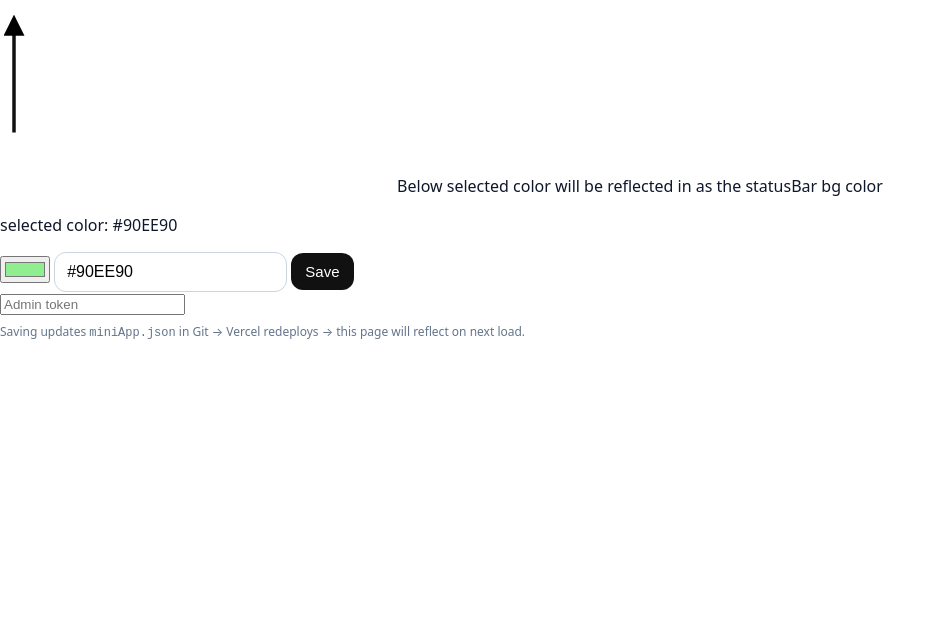
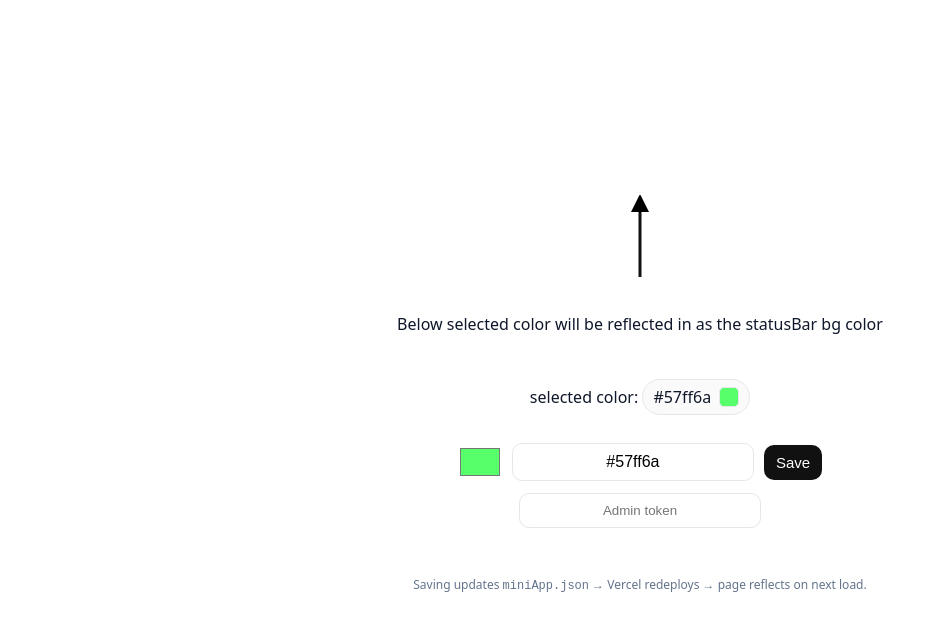
Before and after one commit to shahidAbbas/miniappjson, a plain HTML site: page index.html in a window 1280 px wide. Shown: the whole page, without its empty margins (0-946 px from the left). Drawn offline with Linux system fonts and the light colour scheme.

Commit message:
body index.html

```diff
--- a/index.html
+++ b/index.html
@@ -89,89 +89,79 @@
     </style>
   </head>
 <body>
-  <main class="wrap">
-    <!-- Arrow -->
-    <svg class="pointer" viewBox="0 0 24 110" aria-hidden="true">
+<section class="wrap" style="
+  min-height:100dvh;display:grid;align-content:center;justify-items:center;gap:12px;
+  padding:calc(env(safe-area-inset-top,0px)+8px) 16px 16px;font-family:system-ui">
+  <!-- arrow -->
+  <svg width="26" height="90" viewBox="0 0 24 90" aria-hidden="true" style="display:block;margin:0 auto;color:#111">
     <defs><marker id="arrowhead" markerWidth="6" markerHeight="6" refX="3" refY="3" orient="auto">
       <polygon points="0 0, 6 3, 0 6"></polygon>
     </marker></defs>
-      <line x1="12" y1="100" x2="12" y2="8" stroke="currentColor" stroke-width="3" marker-end="url(#arrowhead)"></line>
+    <line x1="12" y1="82" x2="12" y2="8" stroke="currentColor" stroke-width="3" marker-end="url(#arrowhead)"></line>
   </svg>
 
-    <!-- Required copy (as you wrote it) -->
-    <p class="caption">Below selected color will be reflected in as the statusBar bg color</p>
+  <p style="text-align:center">Below selected color will be reflected in as the statusBar bg color</p>
 
-    <!-- Selected color line -->
-    <p class="selected-line">
+  <p style="text-align:center">
     selected color:
-      <span class="chip">
-        <span id="selText">#90EE90</span>
-        <span id="selSwatch" class="swatch" style="background:#90EE90;"></span>
+    <span style="display:inline-flex;align-items:center;gap:8px;padding:6px 10px;border:1px solid #e5e7eb;border-radius:999px;background:#fafafa;">
+      <span id="selText">#57ff6a</span>
+      <span id="selSwatch" style="width:18px;height:18px;border-radius:5px;border:1px solid #e5e7eb;background:#57ff6a"></span>
     </span>
   </p>
 
-    <!-- Compact controls: color, token, save -->
-    <div class="controls" role="group" aria-label="Color controls">
-      <input id="colorHex" type="color" value="#90EE90" aria-label="Color picker">
-      <input id="colorText" type="text" value="#90EE90" placeholder="#RRGGBB" aria-label="Color hex">
-      <button id="saveBtn" type="button">Save</button>
+  <div style="display:flex;gap:10px;align-items:center;justify-content:center;width:100%;max-width:420px;">
+    <input id="colorHex" type="color" value="#57ff6a" style="width:44px;height:36px;border:none;background:transparent;padding:0">
+    <input id="colorText" type="text" value="#57ff6a" placeholder="#RRGGBB"
+           style="flex:0 1 220px;padding:9px 10px;border:1px solid #e5e7eb;border-radius:10px;text-align:center">
+    <button id="saveBtn" type="button" style="padding:9px 12px;border-radius:10px;background:#111;color:#fff;border:0;">Save</button>
   </div>
 
-    <!-- Optional admin token (kept small to avoid scroll). Remove if you secure elsewhere. -->
-    <div class="controls" style="grid-template-columns: 1fr;" aria-label="Admin token">
-      <input id="adminToken" type="password" placeholder="Admin token" autocomplete="off">
+  <div style="display:flex;justify-content:center">
+    <input id="adminToken" type="password" placeholder="Admin token" autocomplete="off"
+           style="width:220px;padding:9px 10px;border:1px solid #e5e7eb;border-radius:10px;text-align:center">
   </div>
 
-    <div class="msg" id="saveMsg"></div>
-    <p class="hint">Saving updates <code>miniApp.json</code> in Git &rarr; Vercel redeploys &rarr; this page will reflect on next load.</p>
-  </main>
+  <div id="saveMsg" style="font-size:12px;color:#64748b;min-height:1em;text-align:center"></div>
+  <p style="font-size:12px;color:#64748b;text-align:center">
+    Saving updates <code>miniApp.json</code> → Vercel redeploys → page reflects on next load.
+  </p>
+</section>
 
 <script>
-    // Minimal UI logic (does NOT touch <meta name="theme-color">)
+  // Read current from miniApp.json so UI matches deployed config
   const hex  = document.getElementById('colorHex');
   const txt  = document.getElementById('colorText');
   const sw   = document.getElementById('selSwatch');
   const stxt = document.getElementById('selText');
-    const btn  = document.getElementById('saveBtn');
+  const msg  = document.getElementById('saveMsg');
   const tok  = document.getElementById('adminToken');
-    const msg  = document.getElementById('saveMsg');
+  function setLocal(c){ stxt.textContent=c; sw.style.background=c; }
+  hex.addEventListener('input', ()=>{ txt.value=hex.value; setLocal(hex.value); });
+  txt.addEventListener('input', ()=>{ setLocal(txt.value.trim()); });
 
-    function setLocal(c) {
-      stxt.textContent = c;
-      sw.style.background = c;
-    }
-    hex.addEventListener('input', () => { txt.value = hex.value; setLocal(hex.value); });
-    txt.addEventListener('input', () => { setLocal(txt.value.trim()); });
-
-    // Load current from miniApp.json so UI matches deployed config
   (async () => {
     try {
       const res = await fetch('/miniApp.json?ts=' + Date.now());
       const cfg = await res.json();
-        const c = cfg.statusBarBgColor || '#90EE90';
-        hex.value = /^#([0-9a-f]{3}|[0-9a-f]{6}|[0-9a-f]{8})$/i.test(c) ? c : '#90EE90';
-        txt.value = c;
-        setLocal(c);
+      const c = cfg?.statusBar?.theme?.light?.backgroundColor || '#57ff6a';
+      hex.value = /^#([0-9a-f]{3}|[0-9a-f]{6}|[0-9a-f]{8})$/i.test(c) ? c : '#57ff6a';
+      txt.value = c; setLocal(c);
     } catch {}
   })();
 
-    btn.addEventListener('click', async () => {
+  document.getElementById('saveBtn').addEventListener('click', async () => {
     const color = txt.value.trim();
     msg.textContent = 'Saving…';
     try {
-        const r = await fetch('/api/set-color', {
-          method: 'POST',
-          headers: {
-            'Content-Type': 'application/json',
-            'Authorization': 'Bearer ' + tok.value
-          },
+      const r = await fetch('/api/set-statusbar-color', {
+        method:'POST',
+        headers:{ 'Content-Type':'application/json', 'Authorization':'Bearer ' + tok.value },
         body: JSON.stringify({ color })
       });
-        if (!r.ok) throw new Error(await r.text());
+      if(!r.ok) throw new Error(await r.text());
       msg.textContent = 'Saved ✅ Vercel will redeploy automatically.';
-      } catch (e) {
-        msg.textContent = 'Failed: ' + e.message;
-      }
+    } catch(e){ msg.textContent = 'Failed: ' + e.message; }
   });
 </script>
 </body>
```
Lines whose indentation alone changed are shown as unchanged.
